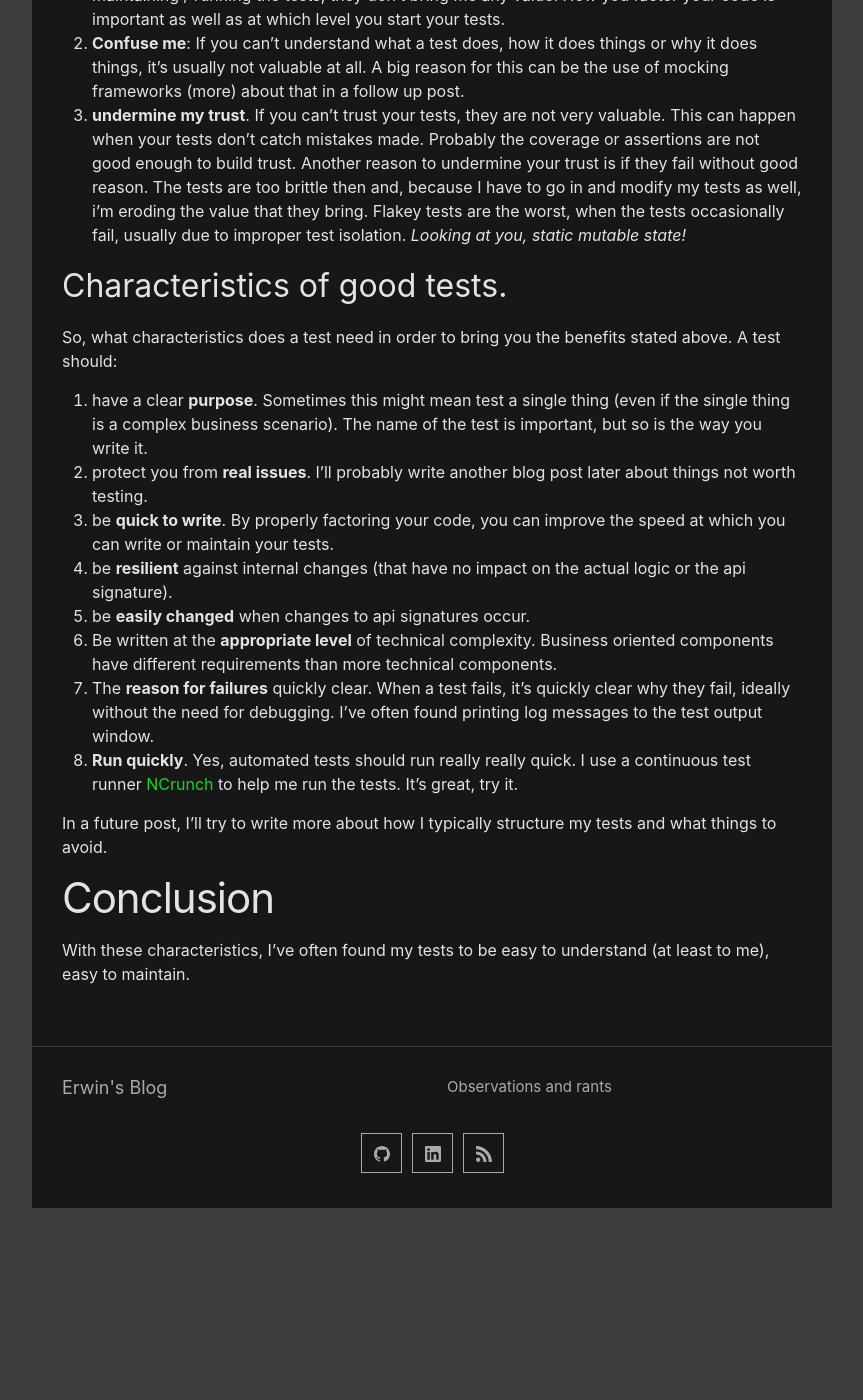
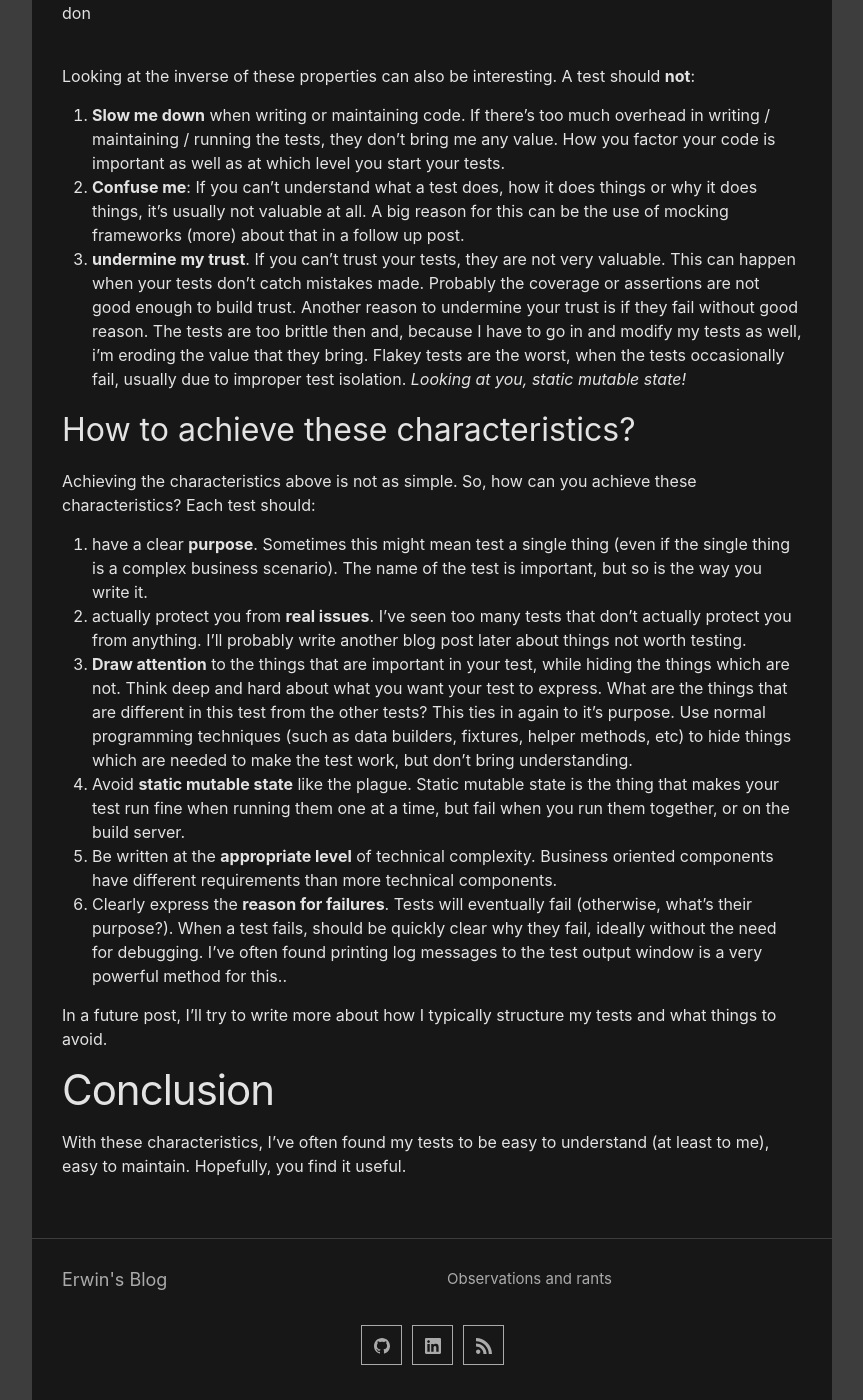
Before and after one commit to Erwinvandervalk/erwinvandervalk.github.io, a Jekyll site: the page built from _posts/2021-11-15-good-test.md, in a window 1280 px wide and 1400 px high, scrolled down 1116 px. Shown: the whole window, without its empty margins (208-1071 px from the left). Built offline with Jekyll 4.4.1, drawn with Linux system fonts in a browser that asks for light colours; before the commit the page ends 2324 px from its top, so only the background shows below that; some of the changed text lies outside the part shown.

Commit message:
writing good tests

```diff
--- a/_posts/2021-11-15-good-test.md
+++ b/_posts/2021-11-15-good-test.md
@@ -6,41 +6,44 @@ categories: unit-testing, practices
 ---
 
 When writing automated (unit?) tests, what do you consider to be a good test vs a bad test? When speaking to various people,
-and reviewing a LOT of code, i'm finding that many people have different thoughts and idea's about this.
-
-I'm quite passionate about automated testing, so I figured I'd jot down my own thoughts here.
+and reviewing a LOT of code, i'm finding that many people have different thoughts and idea's about this. I'm quite passionate about automated testing, so I figured I'd jot down my own thoughts here.
 
 > I started writing a completely different blog post.. Then from there, this post started to form.. then it became too big. WAY to big. So I cut it down so I can at least get something out. Hopefully, I'll be able to post the others soon as well.
 
 In this post, i'm talking about automated tests, but they apply equally well to unit tests, integration tests, UI tests, etc..
 
-# Benefits of well written tests.
+# Characteristics of well written tests.
 
 We don't write tests 'just for fun', but because we believe that it brings certain important benefits. A good test helps you by:
 
 1. Bringing you **increased understanding**. It helps you to write the code, or when reading the tests to understand what the code does.
 2. **Protects** you from mistakes during writing / changing / refactoring and bring you **confidence** in the correctness of the code.
-3. Making software development **faster**, not slowing you down.
+3. Being **resilient** against internal changes. It should not fail if you refactor the insides of your test subjects.
+4. Be **easily changed** when changes to api signatures occur.
+5. Making software development **faster**, not slowing you down.
 
+
+In my mind, if your tests are not complying with all 3 of these characteristics, that's a smell. If you don
+
+<br>
 Looking at the inverse of these properties can also be interesting. A test should **not**:
 1. **Slow me down** when writing or maintaining code. If there's too much overhead in writing / maintaining / running the tests, they don't bring me any value. How you factor your code is important as well as at which level you start your tests.
 2. **Confuse me**: If you can't understand what a test does, how it does things or why it does things, it's usually not valuable at all. A big reason for this can be the use of mocking frameworks (more) about that in a follow up post.
 3. **undermine my trust**. If you can't trust your tests, they are not very valuable. This can happen when your tests don't catch mistakes made. Probably the coverage or assertions are not good enough to build trust. Another reason to undermine your trust is if they fail without good reason. The tests are too brittle then and, because I have to go in and modify my tests as well, i'm eroding the value that they bring. Flakey tests are the worst, when the tests occasionally fail, usually due to improper test isolation. *Looking at you, static mutable state!*
 
-## Characteristics of good tests.
+## How to achieve these characteristics?
 
-So, what characteristics does a test need in order to bring you the benefits stated above. A test should:
+Achieving the characteristics above is not as simple. So, how can you achieve these characteristics?
+Each test should:
 1. have a clear **purpose**. Sometimes this might mean test a single thing (even if the single thing is a complex business scenario). The name of the test is important, but so is the way you write it.
-2. protect you from **real issues**. I'll probably write another blog post later about things not worth testing.
-3. be **quick to write**. By properly factoring your code, you can improve the speed at which you can write or maintain your tests.
-4. be **resilient** against internal changes (that have no impact on the actual logic or the api signature).
-5. be **easily changed** when changes to api signatures occur.
-6. Be written at the **appropriate level** of technical complexity. Business oriented components have different requirements than more technical components.
-7. The **reason for failures** quickly clear. When a test fails, it's quickly clear why they fail, ideally without the need for debugging. I've often found printing log messages to the test output window.
-8. **Run quickly**. Yes, automated tests should run really really quick. I use a continuous test runner [NCrunch](https://www.ncrunch.net) to help me run the tests. It's great, try it.
+2. actually protect you from **real issues**. I've seen too many tests that don't actually protect you from anything. I'll probably write another blog post later about things not worth testing.
+3. **Draw attention** to the things that are important in your test, while hiding the things which are not. Think deep and hard about what you want your test to express. What are the things that are different in this test from the other tests? This ties in again to it's purpose. Use normal programming techniques (such as data builders, fixtures, helper methods, etc) to hide things which are needed to make the test work, but don't bring understanding.
+4. Avoid **static mutable state** like the plague. Static mutable state is the thing that makes your test run fine when running them one at a time, but fail when you run them together, or on the build server.
+5. Be written at the **appropriate level** of technical complexity. Business oriented components have different requirements than more technical components.
+6. Clearly express the **reason for failures**. Tests will eventually fail (otherwise, what's their purpose?). When a test fails, should be quickly clear why they fail, ideally without the need for debugging. I've often found printing log messages to the test output window is a very powerful method for this..
 
 In a future post, I'll try to write more about how I typically structure my tests and what things to avoid.
 
 # Conclusion
 
-With these characteristics, I've often found my tests to be easy to understand (at least to me), easy to maintain.
+With these characteristics, I've often found my tests to be easy to understand (at least to me), easy to maintain. Hopefully, you find it useful.
```
Also changed, not shown: _drafts/bad-tests.md (deleted).
